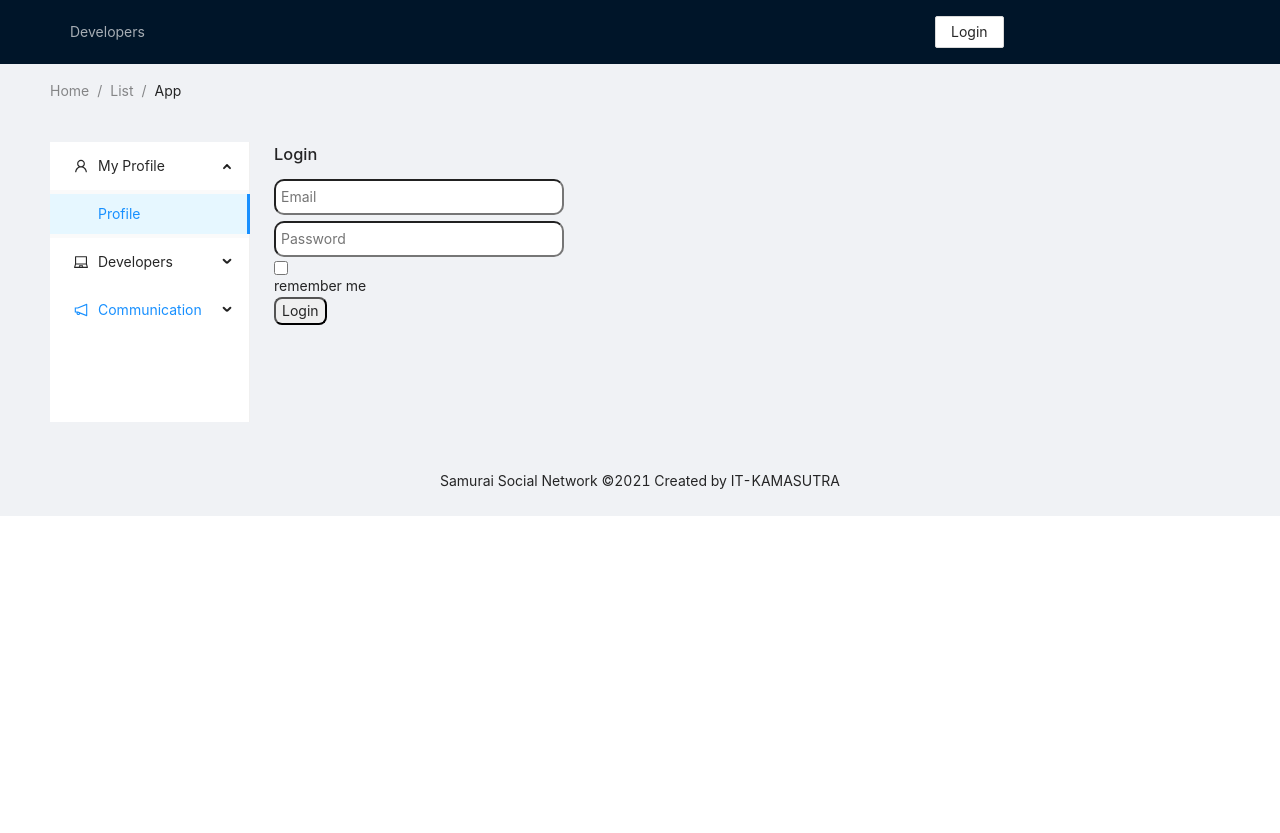
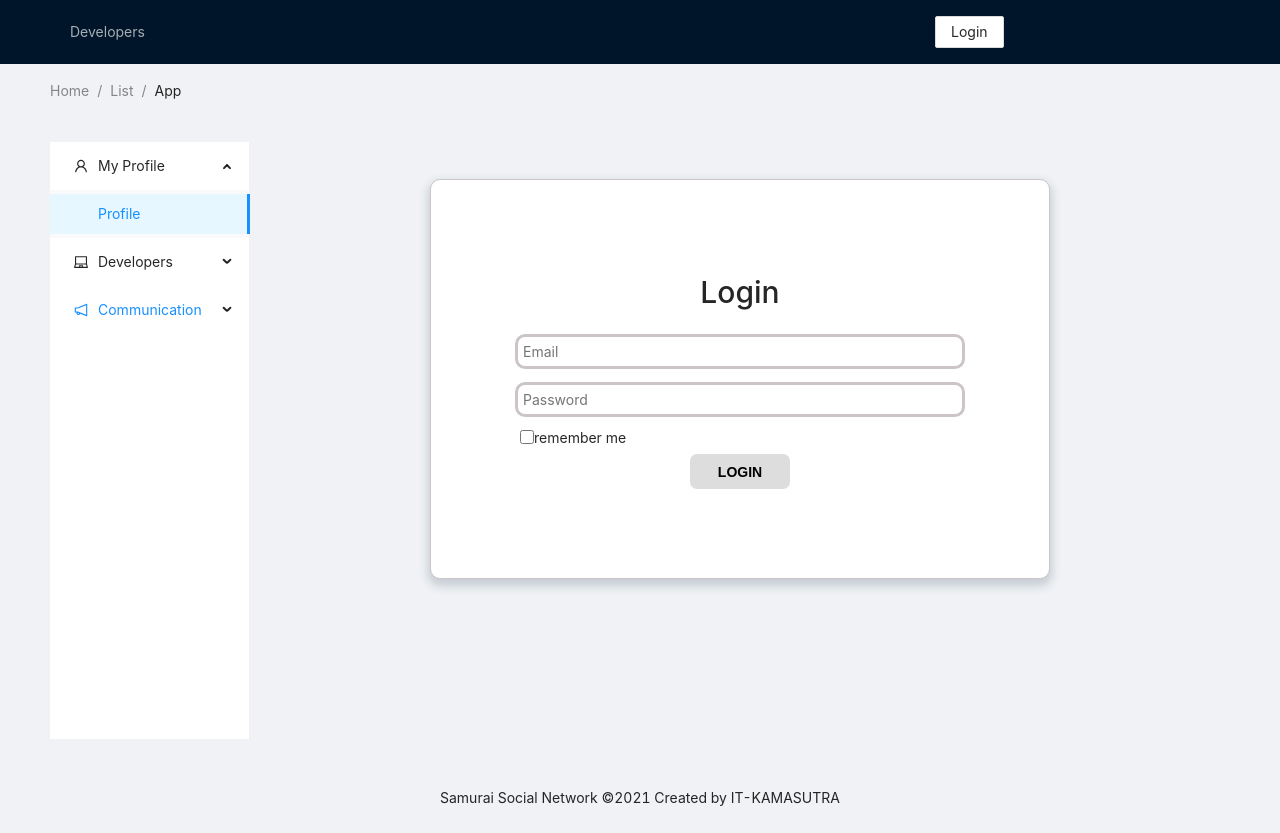
Before and after one commit to alex4444-dev/SocialNetwork, a React (Create React App) app: page /login in a window 1280 px wide. Before the commit the page ends 800 px from the top, so only its background shows below. Built offline with nearby package versions, Linux system fonts and the light colour scheme; no server answers.

Commit message:
fixed checkboxes position bugs

```diff
--- a/src/Components/Login/Login.tsx
+++ b/src/Components/Login/Login.tsx
@@ -1,41 +1,47 @@
 import React from 'react'
-import {InjectedFormProps, reduxForm} from 'redux-form'
-import {createField, GetStringKeys, Input} from '../common/Forms/formsControl'
-import {required} from '../../Utils/Validators/Validators'
-import {useDispatch, useSelector} from 'react-redux'
-import {login} from '../../redux/auth-reducer'
-import {Redirect} from 'react-router-dom'
-import style from '../common/Forms/formsControl.module.css'
-import {AppStateType} from '../../redux/redux-store'
+import { InjectedFormProps, reduxForm } from 'redux-form'
+import { createField, GetStringKeys, Input } from '../common/Forms/formsControl'
+import { required } from '../../Utils/Validators/Validators'
+import { useDispatch, useSelector } from 'react-redux'
+import { login } from '../../redux/auth-reducer'
+import { Redirect } from 'react-router-dom'
+import style from './LoginPage.module.scss'
+import { AppStateType } from '../../redux/redux-store'
 
 type LoginFormOwnProps = {
     captchaUrl: string | null
 }
 
 const LoginForm: React.FC<InjectedFormProps<LoginFormValuesType, LoginFormOwnProps> & LoginFormOwnProps>
-    = ({handleSubmit, error, captchaUrl}) => {
+    = ({ handleSubmit, error, captchaUrl }) => {
         return (
+            <div className={style.loginPage}>
                 <form onSubmit={handleSubmit}>
+                    <div className={style.loginBlock}>
+                        <h1>Login</h1>
                         {createField<LoginFormValuesTypeKeys>('Email', 'email', [required], Input)}
-            {createField<LoginFormValuesTypeKeys>('Password', 'password', [required], Input, {type: 'password'})}
-            {createField<LoginFormValuesTypeKeys>(undefined, 'rememberMe', [], Input, {type: 'checkbox'}, 'remember me')}
+                        {createField<LoginFormValuesTypeKeys>('Password', 'password', [required], Input, { type: 'password' })}
+                        <div className={style.checkboxArea}>
+                            {createField<LoginFormValuesTypeKeys>(undefined, 'rememberMe', [], Input, { type: 'checkbox' }, 'remember me')}
+                        </div>
 
-            {captchaUrl && <img src={captchaUrl}/>}
+                        {captchaUrl && <img src={captchaUrl} />}
                         {captchaUrl && createField<LoginFormValuesTypeKeys>('Symbols from image', 'captcha', [required], Input, {})}
 
 
                         {error && <div className={style.formSummaryError}>
                             {error}
+
                         </div>
                         }
-            <div>
                         <button>Login</button>
                     </div>
                 </form>
+            </div>
         )
     }
 
-const LoginReduxForm = reduxForm<LoginFormValuesType, LoginFormOwnProps>({form: 'login'})(LoginForm)
+const LoginReduxForm = reduxForm<LoginFormValuesType, LoginFormOwnProps>({ form: 'login' })(LoginForm)
 
 
 export type LoginFormValuesType = {
@@ -56,11 +62,10 @@ export const LoginPage: React.FC = () => {
     }
 
     if (isAuth) {
-        return <Redirect to={'/profile'}/>
+        return <Redirect to={'/profile'} />
     }
 
     return <div>
-        <h1>Login</h1>
-        <LoginReduxForm onSubmit={onSubmit} captchaUrl={captchaUrl}/>
+        <LoginReduxForm onSubmit={onSubmit} captchaUrl={captchaUrl} />
     </div>
 }
--- /dev/null
+++ b/src/Components/Login/LoginPage.module.scss
@@ -0,0 +1,85 @@
+@import '../common/Styles/Sass/Mixins.scss';
+@import '../common/Styles/Sass/Variables.scss';
+
+.loginPage {
+    width: 100%;
+    min-height: 70vh;
+
+    .loginBlock {
+        margin: 4% auto;
+        @include size(620px, 400px);
+        background-color: white;
+        border-radius: 10px;
+        border: 1px solid #cbc5c8;
+        @include flex(column, center, center);
+        @include boxShadow();
+
+        @media screen and (max-width: 850px) {
+            @include size(300px, 300px);
+            margin: 6% auto;
+        }
+
+        & h1 {
+            font-size: 30px;
+
+            @media screen and (max-width: 850px) {
+                font-size: 30px;
+            }
+        }
+
+        & input {
+            @include size(450px, 35px);
+            margin-bottom: 10px;
+            border: 3px solid #cbc5c8;
+            border-radius: 10px;
+            padding-left: 5px;
+
+            @media screen and (max-width: 850px) {
+                width: 200px;
+                height: 25px;
+                font-size: 12px;
+            }
+        }
+
+        .checkboxArea {
+            width: 400px;
+            position: relative;
+            left: -20px;
+            justify-content: left;
+            margin: 0 auto;
+            padding-left: 0;
+
+            & input[type='checkbox'] {
+                    width: 350px;
+                    position: relative;
+                    display: block;
+                    float: left;
+                    width: 1em;
+                    height: 1em;
+                    border: 3px solid #cbc5c8;
+                    border-radius: 0.25em;
+
+                    @media screen and (max-width: 900px) {
+                        width: 213px;
+                        font-size: 12px;
+                    }
+                }
+        }
+
+
+
+        & button {
+            @include button(100px, 35px);
+
+            @media screen and (max-width: 900px) {
+                width: 70px;
+                height: 30px;
+                font-size: 12px;
+            }
+        }
+
+        & button:hover {
+            background-color: #7d7e7e;
+        }
+    }
+}
--- a/src/Components/Profile/ProfileInfo/ProfileDataForm.tsx
+++ b/src/Components/Profile/ProfileInfo/ProfileDataForm.tsx
@@ -27,8 +27,8 @@ const ProfileDataForm: React.FC<InjectedFormProps<ProfileType, PropsType> & Prop
                 <div>
                     <b>Full name</b>: {createField<ProfileTypeKeys>("Full name", "fullName", [], Input)}
                 </div>
-                <div>
-                    <b>Looking for a job</b>: {createField<ProfileTypeKeys>("", "lookingForAJob", [], Input, { type: "checkbox" })}
+                <div className={style.checkboxArea}>
+                    <label>Looking for a job</label>: {createField<ProfileTypeKeys>("", "lookingForAJob", [], Input, { type: "checkbox" })}
                 </div>
                 <div>
                     <b>My professional skills</b>:
--- a/src/Components/Profile/ProfileInfo/ProfileInfo.module.scss
+++ b/src/Components/Profile/ProfileInfo/ProfileInfo.module.scss
@@ -221,6 +221,7 @@
             }
         }
 
+
         .skills {
             margin-bottom: 10px;
 
--- a/src/Components/common/Forms/formsControl.module.css
+++ b/src/Components/common/Forms/formsControl.module.css
@@ -1,11 +1,9 @@
 .formControl.error input,
-.formControl.error textarea
-{
+.formControl.error textarea {
     border: solid red 3px;
 }
 
-.formControl.error span
-{
+.formControl.error span {
     color: red;
 }
 
@@ -15,8 +13,8 @@
 }
 
 
-.formControl input {
-    width: 290px;
+ .formControl input {
+    width: 100%;
     padding: 5px;
     margin-top: 3px;
     margin-bottom: 3px;
@@ -25,21 +23,21 @@
 }
 
 
-.formControl input[type="checkbox"]{
+ .checkboxArea input[type="checkbox"] {
+    width: 150px;
+    position: relative;
     display: block;
-    position: relative;
+    margin-left: 120px;
+    top: -20px;
+    justify-content: left;
     width: 1em;
     height: 1em;
-    border: 1px solid #adb5bd;
+    border: 3px solid #cbc5c8;
     border-radius: 0.25em;
-    margin-top: 0.05em;
-    margin-bottom: 0.01em;
-    margin-right: 0.5em;
-
+    font-weight: bold;
 }
 
-.formControl textarea
-{
+.formControl textarea {
     width: 98%;
     padding: 5px;
     margin: 0 auto;
--- a/src/Components/common/constants/index.ts
+++ /dev/null
@@ -1,9 +0,0 @@
-export const LOGIN = '/login';
-export const PROFILE = '/profile';
-export const USERS = '/users';
-export const DIALOGS = '/dialogs';
-export const CHAT = '/chat';
-export const EMPTY_URL = '/';
-export const UNDEFINED_URL = '*';
-export const USER_ID = ':userId';
-export const WRITE_MESSAGE = 'Write your message...';
--- a/src/pages/Chat/ChatPage.tsx
+++ b/src/pages/Chat/ChatPage.tsx
@@ -4,10 +4,9 @@ import { ChatMessageAPIType } from '../../api/chat-api'
 import { useDispatch, useSelector } from 'react-redux'
 import { sendMessage, startMessagesListening, stopMessagesListening } from '../../redux/chat-reducer'
 import { AppStateType } from '../../redux/redux-store'
-import { WRITE_MESSAGE } from "../../Components/common/constants/index";
 import { Nullable } from './../../types/types'
 
-
+const WRITE_MESSAGE = 'Write your message...';
 
 const ChatPage: React.FC = () => {
     return <div className={s.chatPage}>
@@ -18,8 +17,6 @@ const ChatPage: React.FC = () => {
 const Chat: React.FC = () => {
 
     const dispatch = useDispatch()
-
-
     const status = useSelector((state: AppStateType) => state.chat.status)
 
     useEffect(() => {
```
Also changed, not shown: src/Components/common/Forms/formsControl.tsx (+7 -7 lines). Lines whose indentation alone changed are shown as unchanged.
